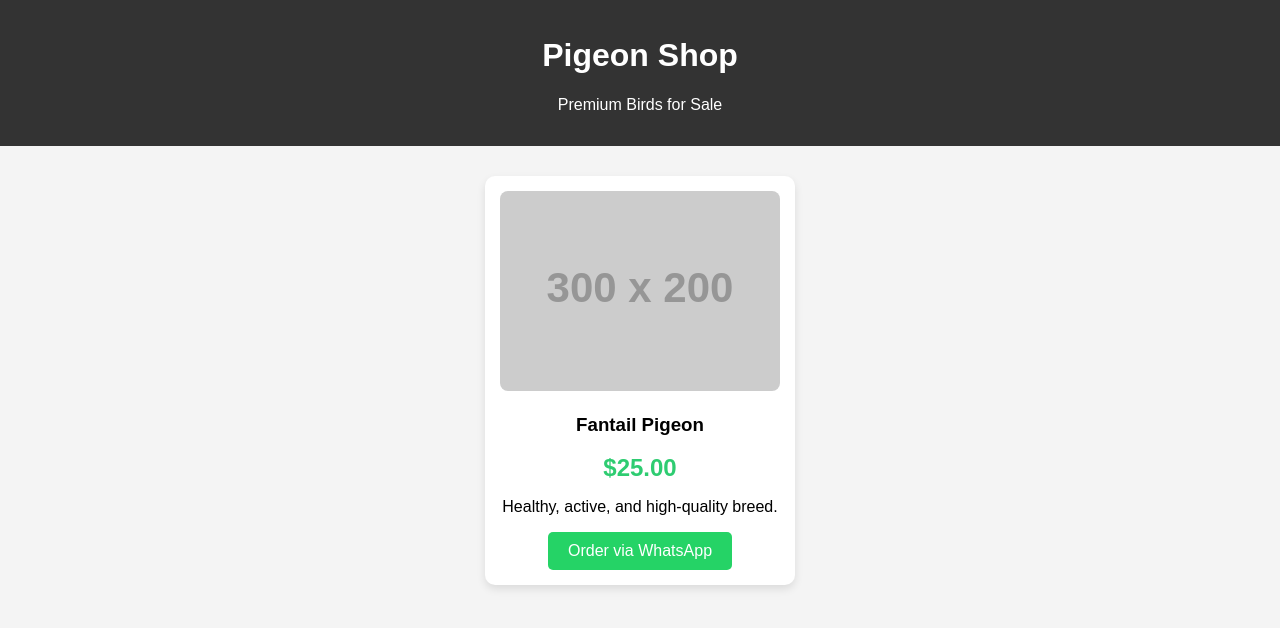
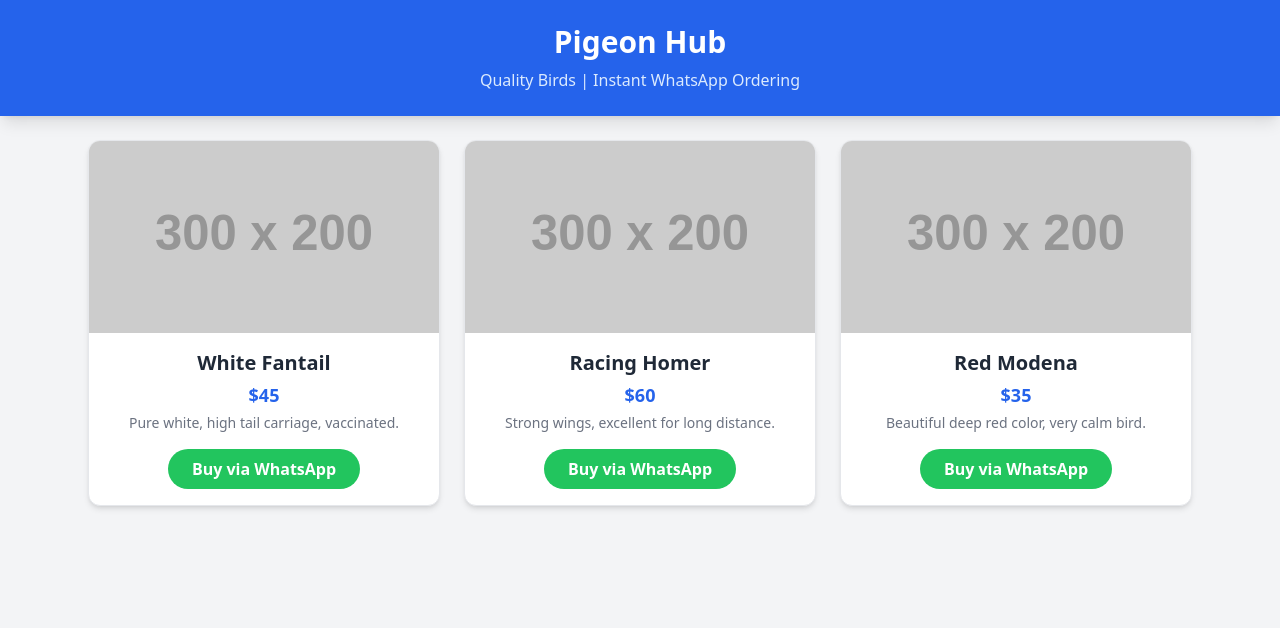
Before and after one commit to broyohan630-create/pigeon-store1, a plain HTML site: page index.html in a window 1280 px wide. Drawn offline with nearby package versions, Linux system fonts and the light colour scheme; placeholder pictures from the web are drawn by us.

Commit message:
index.html

```diff
--- a/index.html
+++ b/index.html
@@ -3,36 +3,69 @@
 <head>
     <meta charset="UTF-8">
     <meta name="viewport" content="width=device-width, initial-scale=1.0">
-    <title>My Pigeon Store</title>
+    <title>Premium Pigeon Store</title>
+    <script src="https://cdn.tailwindcss.com"></script>
     <style>
-        body { font-family: sans-serif; margin: 0; background: #f4f4f4; text-align: center; }
-        header { background: #333; color: white; padding: 1rem; }
-        .container { display: flex; flex-wrap: wrap; justify-content: center; padding: 20px; }
-        .card { background: white; margin: 10px; padding: 15px; border-radius: 10px; width: 280px; box-shadow: 0 4px 8px rgba(0,0,0,0.1); }
-        .card img { width: 100%; border-radius: 8px; height: 200px; object-fit: cover; }
-        .price { color: #2ecc71; font-size: 1.5rem; font-weight: bold; margin: 10px 0; }
-        .btn { background: #25d366; color: white; padding: 10px 20px; text-decoration: none; border-radius: 5px; display: inline-block; }
+        .pigeon-card:hover { transform: translateY(-5px); transition: 0.3s; }
     </style>
 </head>
-<body>
+<body class="bg-gray-100 font-sans">
 
-<header>
-    <h1>Pigeon Shop</h1>
-    <p>Premium Birds for Sale</p>
-</header>
+    <!-- Header -->
+    <header class="bg-blue-600 text-white p-6 text-center shadow-lg">
+        <h1 class="text-3xl font-bold">Pigeon Hub</h1>
+        <p class="mt-2 text-blue-100">Quality Birds | Instant WhatsApp Ordering</p>
+    </header>
 
-<div class="container">
-    <!-- Product 1 -->
-    <div class="card">
-        <img src="https://via.placeholder.com/300x200?text=Pigeon+Photo" alt="Pigeon">
-        <h3>Fantail Pigeon</h3>
-        <p class="price">$25.00</p>
-        <p>Healthy, active, and high-quality breed.</p>
-        <a href="https://wa.me/YOUR_PHONE_NUMBER?text=I+want+to+buy+the+Fantail+Pigeon" class="btn">Order via WhatsApp</a>
+    <!-- Product Grid -->
+    <div id="storefront" class="max-w-6xl mx-auto p-6 grid grid-cols-1 md:grid-cols-3 gap-6">
+        <!-- Birds will appear here automatically -->
     </div>
 
-    <!-- Copy the block above to add more pigeons -->
-</div>
+    <script>
+        // --- EDIT ONLY THIS PART TO ADD BIRDS ---
+        const myPigeons = [
+            {
+                name: "White Fantail",
+                price: "$45",
+                desc: "Pure white, high tail carriage, vaccinated.",
+                image: "https://via.placeholder.com/300x200?text=Pigeon+1",
+                link: "https://wa.me/YOURNUMBER?text=Hi,I+want+the+White+Fantail"
+            },
+            {
+                name: "Racing Homer",
+                price: "$60",
+                desc: "Strong wings, excellent for long distance.",
+                image: "https://via.placeholder.com/300x200?text=Pigeon+2",
+                link: "https://wa.me/YOURNUMBER?text=Hi,I+want+the+Racing+Homer"
+            },
+            {
+                name: "Red Modena",
+                price: "$35",
+                desc: "Beautiful deep red color, very calm bird.",
+                image: "https://via.placeholder.com/300x200?text=Pigeon+3",
+                link: "https://wa.me/YOURNUMBER?text=Hi,I+want+the+Red+Modena"
+            }
+        ];
+        // ----------------------------------------
 
+        const container = document.getElementById('storefront');
+
+        myPigeons.forEach(bird => {
+            container.innerHTML += `
+                <div class="pigeon-card bg-white rounded-xl shadow-md overflow-hidden border border-gray-200">
+                    <img src="${bird.image}" class="w-full h-48 object-cover">
+                    <div class="p-4 text-center">
+                        <h2 class="text-xl font-bold text-gray-800">${bird.name}</h2>
+                        <p class="text-blue-600 font-bold text-lg my-1">${bird.price}</p>
+                        <p class="text-gray-500 text-sm mb-4">${bird.desc}</p>
+                        <a href="${bird.link}" class="bg-green-500 hover:bg-green-600 text-white px-6 py-2 rounded-full font-bold inline-block transition">
+                            Buy via WhatsApp
+                        </a>
+                    </div>
+                </div>
+            `;
+        });
+    </script>
 </body>
 </html>
```
